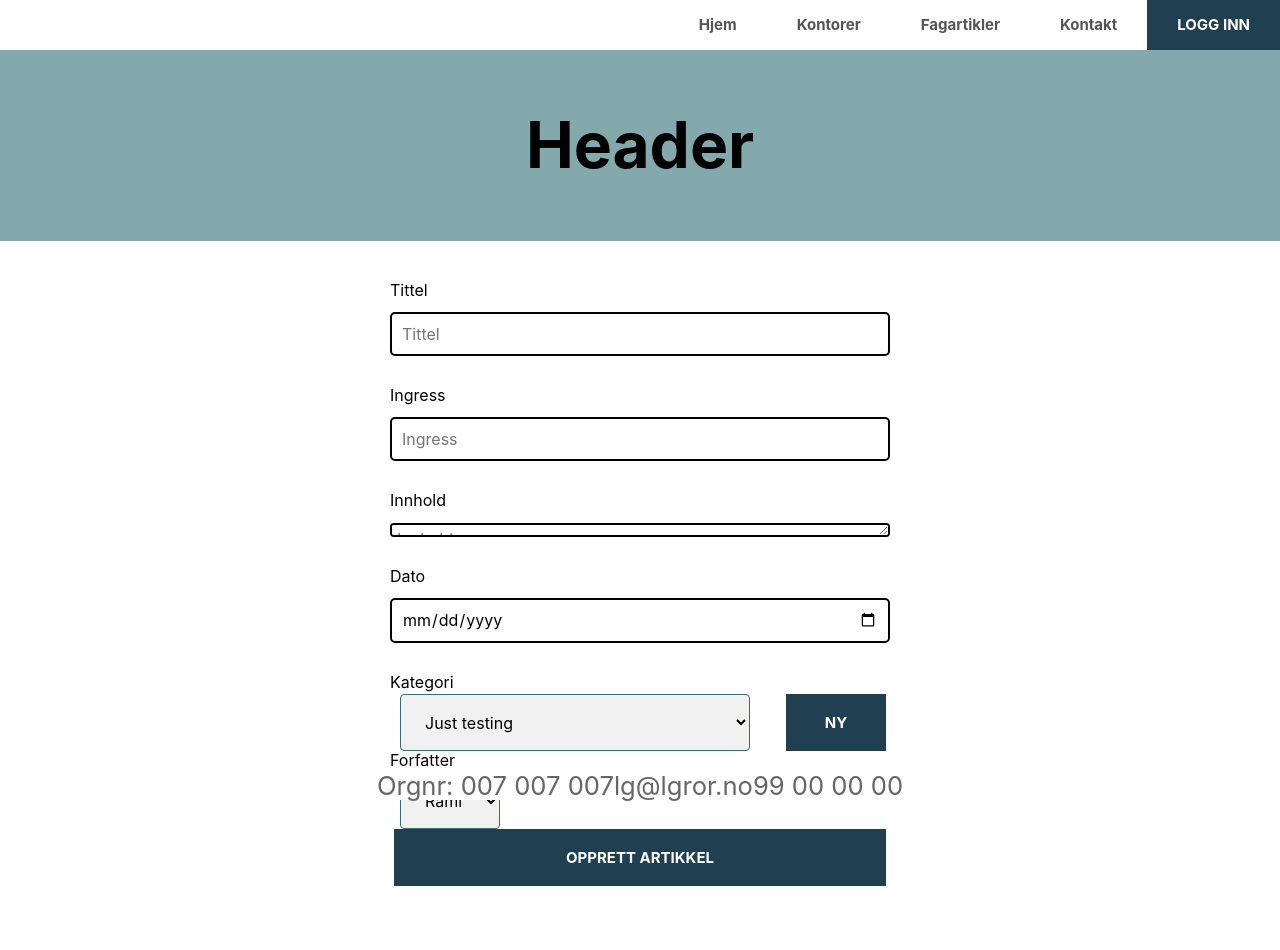
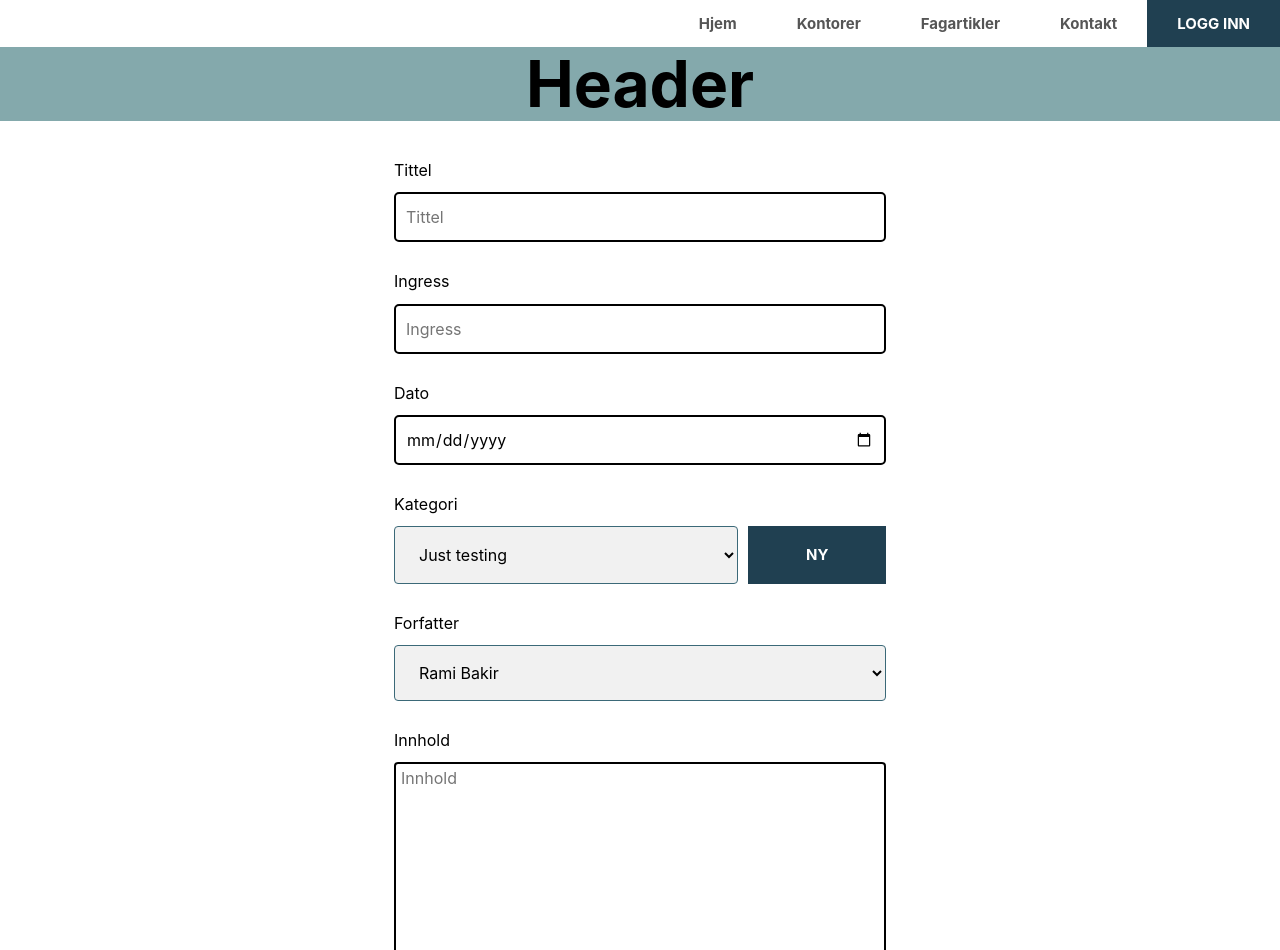
Before and after one commit to ramibakir/Eksamen_Webapplikasjoner, a React app in the folder client/: page /newarticle in a window 1280 px wide. Shown: the top 950 px of the page. Before the commit the page ends 886 px from the top, so only its background shows below. Built offline with nearby package versions, Linux system fonts and the light colour scheme.

Commit message:
Styled new article form

```diff
--- a/client/src/components/ArticleForm.jsx
+++ b/client/src/components/ArticleForm.jsx
@@ -13,14 +13,25 @@ import {
 const NewCategoryContainer = styled(StyledContainer)`
   display: flex;
   justify-content: space-between;
+  align-content: center;
 `;
 
 const NewCategoryButton = styled(StyledButton)`
-  width: 20%;
+  //width: 100%;
+  //height: 50px;
+  margin: 10px 0 30px 10px;
+  flex: 1 1 auto;
+  //padding: 10px;
 `;
 
 const CategorySelector = styled(StyledSelect)`
   width: 70%;
+  margin: 10px 0 30px 0;
+`;
+
+const AuthorSelector = styled(StyledSelect)`
+  width: 100%;
+  margin: 10px 0 30px 0;
 `;
 
 const ArticleForm = () => (
@@ -33,9 +44,6 @@ const ArticleForm = () => (
         <StyledLabel htmlFor="ingress">Ingress</StyledLabel>
         <StyledInput required type="text" placeholder="Ingress" />
 
-        <StyledLabel htmlFor="content">Innhold</StyledLabel>
-        <StyledTextArea required type="text" placeholder="Innhold" />
-
         <StyledLabel htmlFor="date">Dato</StyledLabel>
         <StyledInput required type="date" placeholder="Dato" />
 
@@ -47,10 +55,14 @@ const ArticleForm = () => (
           <NewCategoryButton>NY</NewCategoryButton>
         </NewCategoryContainer>
         <StyledLabel htmlFor="author">Forfatter</StyledLabel>
-        <StyledSelect name="author">
+        <AuthorSelector name="author">
           <option value="author">Rami Bakir</option>
-        </StyledSelect>
-        <StyledButton>OPPRETT ARTIKKEL</StyledButton>
+        </AuthorSelector>
+        <StyledLabel htmlFor="content">Innhold</StyledLabel>
+        <StyledTextArea required type="text" placeholder="Innhold" />
+        <StyledButton style={{ margin: '30px 0 50px 0' }}>
+          OPPRETT ARTIKKEL
+        </StyledButton>
       </StyledForm>
     </StyledFormContainter>
   </>
--- a/client/src/styles/FormStyles.js
+++ b/client/src/styles/FormStyles.js
@@ -33,18 +33,15 @@ export const StyledFormContainter = styled(StyledContainer)`
 
 export const StyledForm = styled.form`
   margin: auto;
-  width: 520px;
-  height: 500px;
+  width: 40%;
   padding: 10px;
   border-radius: 10px;
-
   display: flex;
   flex-direction: column;
 `;
 
 export const StyledTextArea = styled.textarea`
-  width: 500px;
-  height: 120px;
+  height: 200px;
   border: 2px solid black;
   padding: 5px;
   border-radius: 4px;
```
